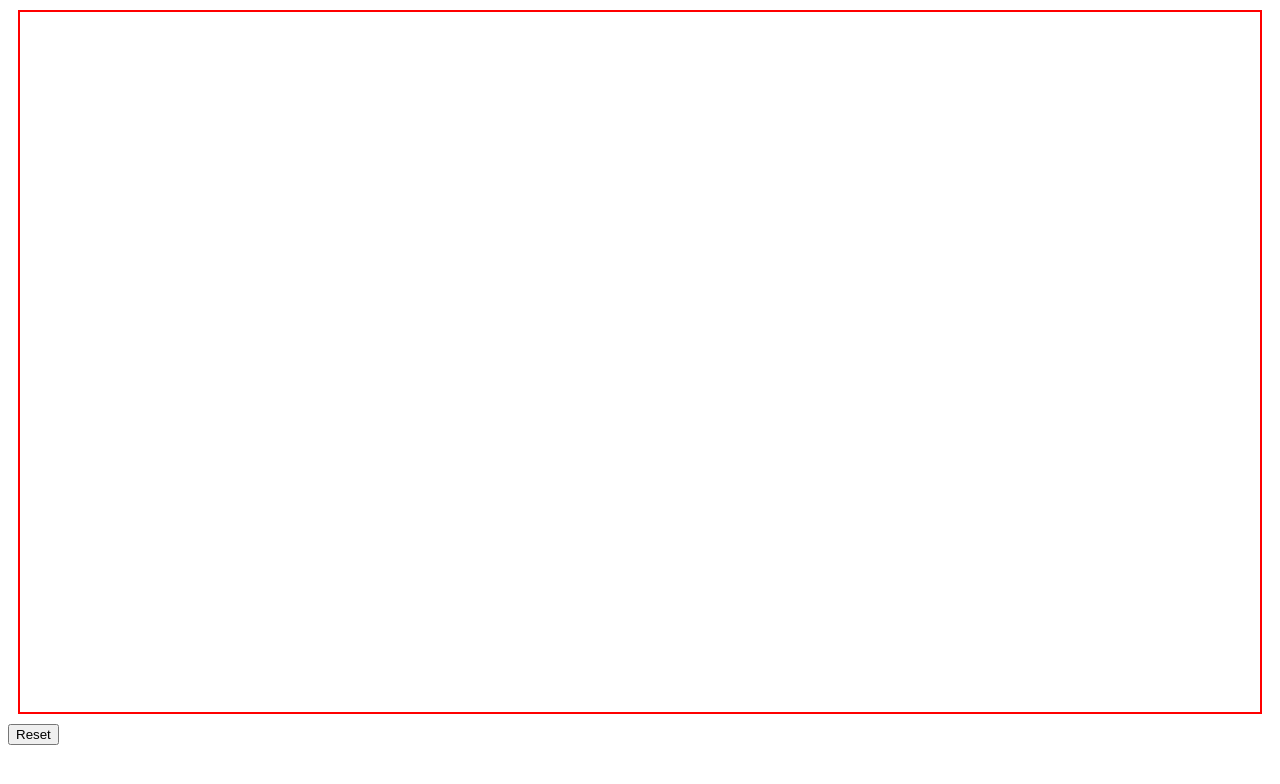
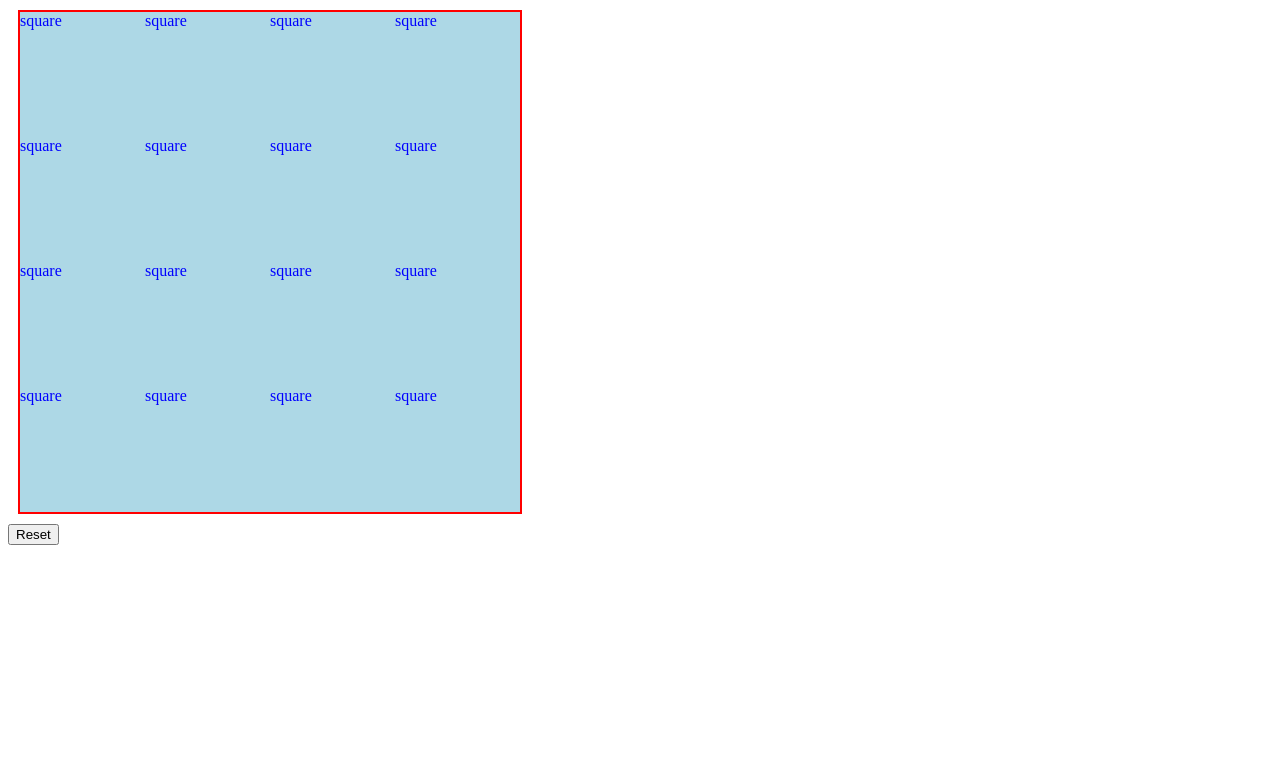
Before and after one commit to djcrago/etch-a-sketch, a plain HTML site: page index.html in a window 1280 px wide. Drawn offline with Linux system fonts and the light colour scheme.

Commit message:
Add squares to div container

```diff
--- a/javascript.js
+++ b/javascript.js
@@ -0,0 +1,16 @@
+const grid = document.querySelector('#container');
+let n = 16;
+let j = Math.sqrt(n);
+console.log(j);
+
+for (let i = 0; i < n; i++) {
+    const square = document.createElement('div');
+    square.style.cssText = 'color: blue; background-color: lightblue;';
+    let h = (500/j) + 'px';
+    square.style.height = h;
+    let w = (500/j) + 'px'
+    square.style.width = w;
+    square.textContent = 'square';
+    grid.appendChild(square);
+}
+console.log(grid);
--- a/styles.css
+++ b/styles.css
@@ -2,6 +2,7 @@
     display: flex;
     border: 2px solid red;
     margin: 10px;
-    height: 700px;
-    flex: auto;
+    height: 500px;
+    width: 500px;
+    flex-wrap: wrap;
 }
```
